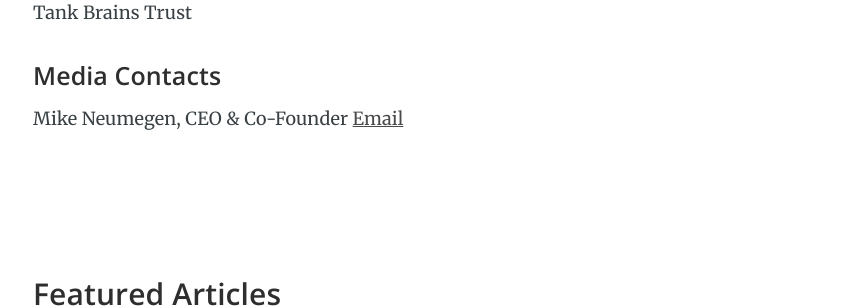
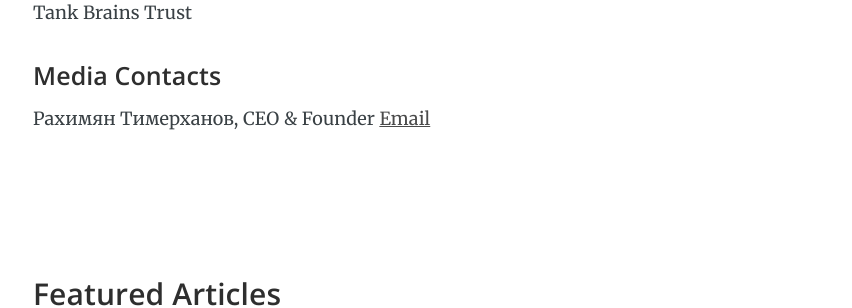
Before and after one commit to RakhimyanTim/enblabs.github.io, a Jekyll site: the page built from pages/press.html, in a window 1280 px wide and 900 px high, scrolled down 852 px. Shown: the part 153-461 px from the top of the window, without its empty margins (207-1059 px from the left). Built offline with Jekyll 4.4.1, drawn with Linux system fonts in a browser that asks for light colours; nearby versions of some CDN libraries.

Commit message:
Update press.html

```diff
--- a/pages/press.html
+++ b/pages/press.html
@@ -22,9 +22,9 @@
   - Think Tank Brains Trust
 description: Сведения о компании и упоминания в СМИ от ЭнБиЛабс, сервиса для проверки идеи стартапа.
 media_contacts:
-  - name: Mike Neumegen
-    position: CEO &amp; Co-Founder
-    email: mike@cloudcannon.com
+  - name: Рахимян Тимерханов
+    position: CEO &amp; Founder
+    email: rahimtoy@gmail.com
 milestones:
   - name: Lightning Lab
     logo_path: /img/lightning_lab.png
```
